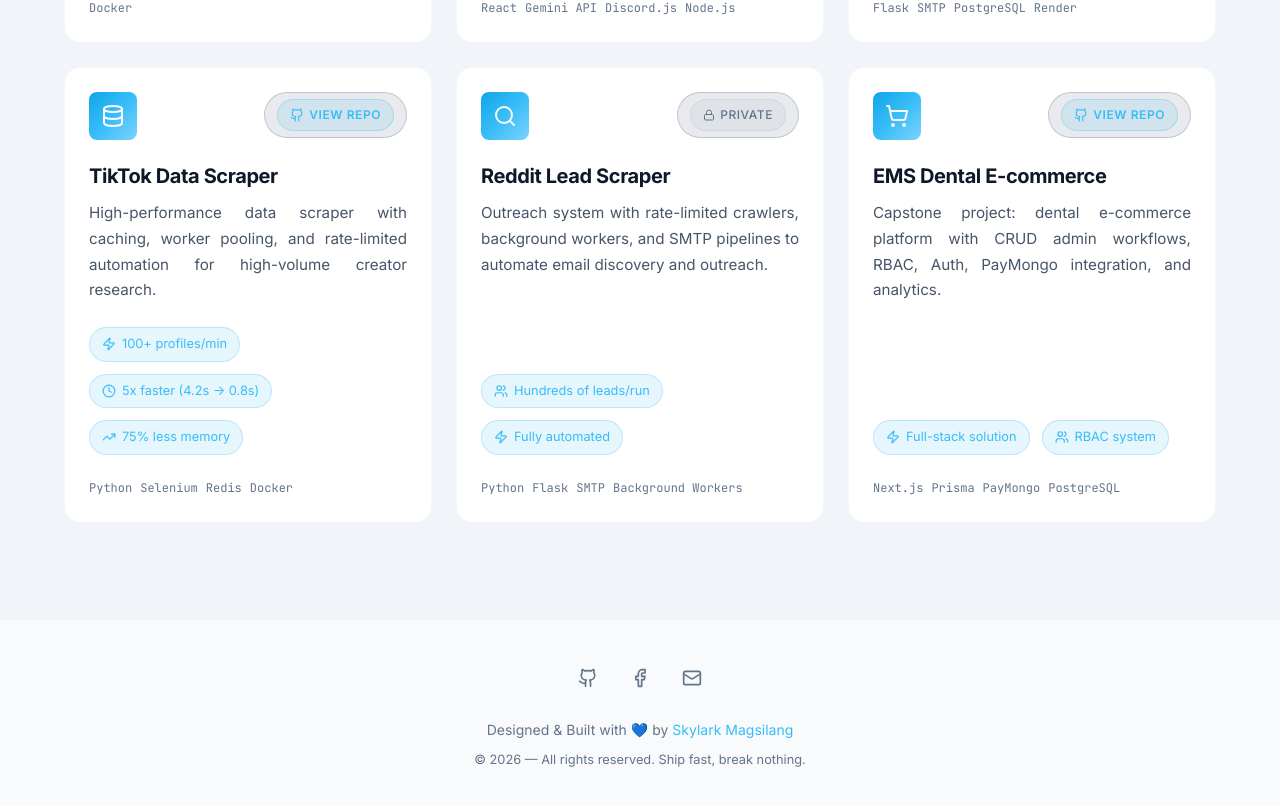
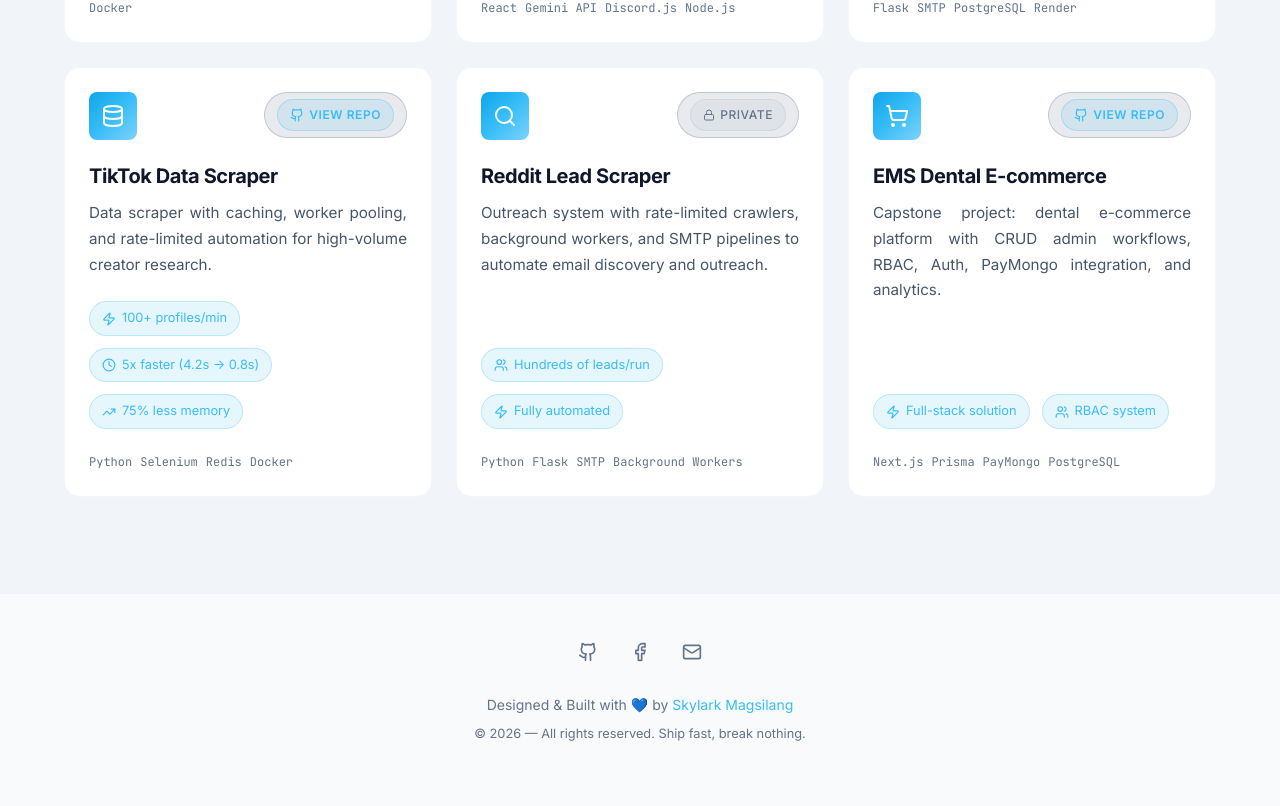
Before and after one commit to 5ky-lark/my-portfolio, a React (Vite) app: page / in a window 1280 px wide. Shown: the part 3336-4142 px from the top of the page. Built offline with nearby package versions, Linux system fonts and the light colour scheme.

Commit message:
Remove High-performance prefix from TikTok Data Scraper description

```diff
--- a/src/components/Projects.jsx
+++ b/src/components/Projects.jsx
@@ -35,7 +35,7 @@ const projects = [
     },
     {
         title: 'TikTok Data Scraper',
-        description: 'High-performance data scraper with caching, worker pooling, and rate-limited automation for high-volume creator research.',
+        description: 'Data scraper with caching, worker pooling, and rate-limited automation for high-volume creator research.',
         icon: Database,
         metrics: [
             { icon: Zap, label: '100+ profiles/min' },
```
